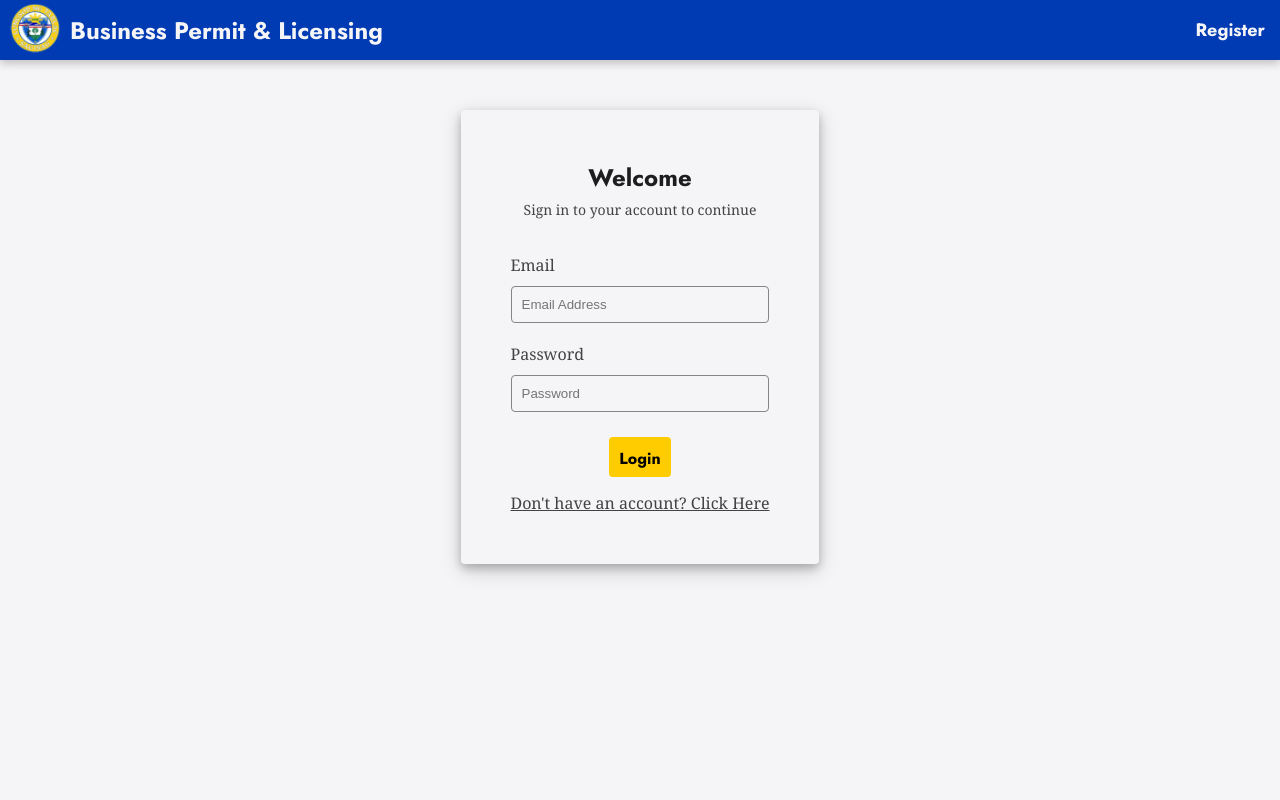
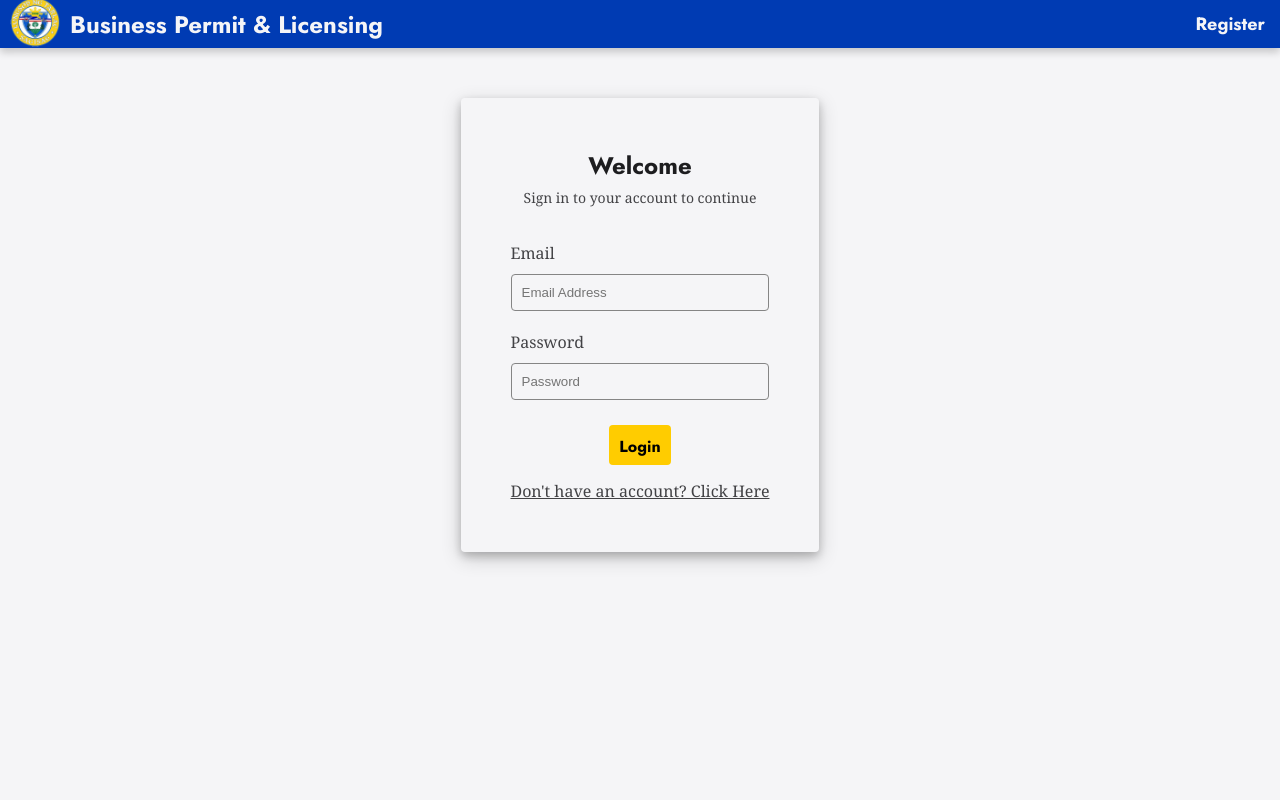
Before and after one commit to DL-GIT101/busReg_capstone, a PHP site: page /login.php in a window 1280 px wide. Run offline with PHP 8.4, Linux system fonts and the light colour scheme; data that the repository does not hold is empty.

Commit message:
Change #navbar to just nav

```diff
--- a/css/style.css
+++ b/css/style.css
@@ -11,8 +11,8 @@ color: rgb(241, 174, 181); for - medyo red
 color: rgb(0, 59, 179); - for blue
 color: rgb(255, 204, 0); - for yellow
 
+font-family: 'Jost', sans-serif; - for title
 font-family: 'Noto Serif', serif; for sentence
-font-family: 'Jost', sans-serif; - for title
 */
 @import url('https://fonts.googleapis.com/css2?family=Jost:wght@700&family=Noto+Serif&display=swap');
 
@@ -24,12 +24,14 @@ body {
     background-color: rgb(245, 245, 247);
     color: rgb(29, 29, 31);
     font-family: 'Noto Serif', serif;
+    height: 100vh;
+    width: 100vw;
 }
 
-#navbar {
+nav {
     background-color: rgb(0, 59, 179);
     display: flex;
-    height: 60px;
+    height: 6vh;
     justify-content: space-between;
     align-items: center;
     font-family: 'Jost', sans-serif;
@@ -38,7 +40,7 @@ body {
     font-size: 24px;
 }
 
-#navbar > p {
+nav > p {
     padding-left: 15px;
 }
 
```
